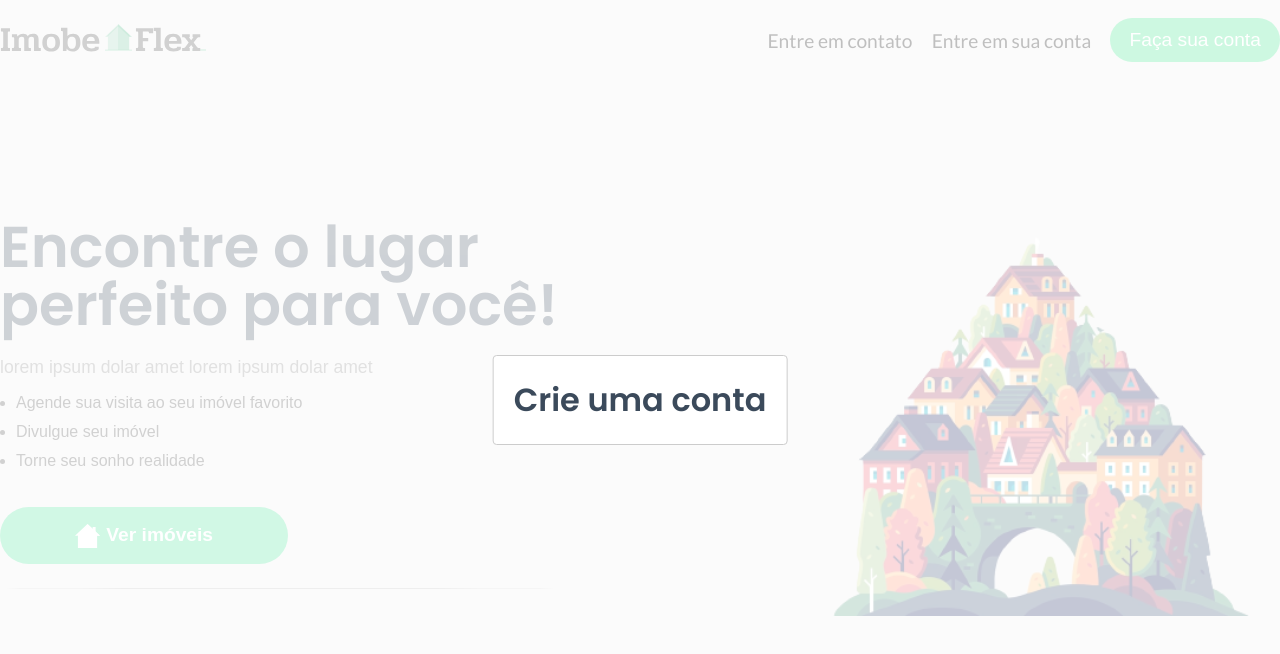
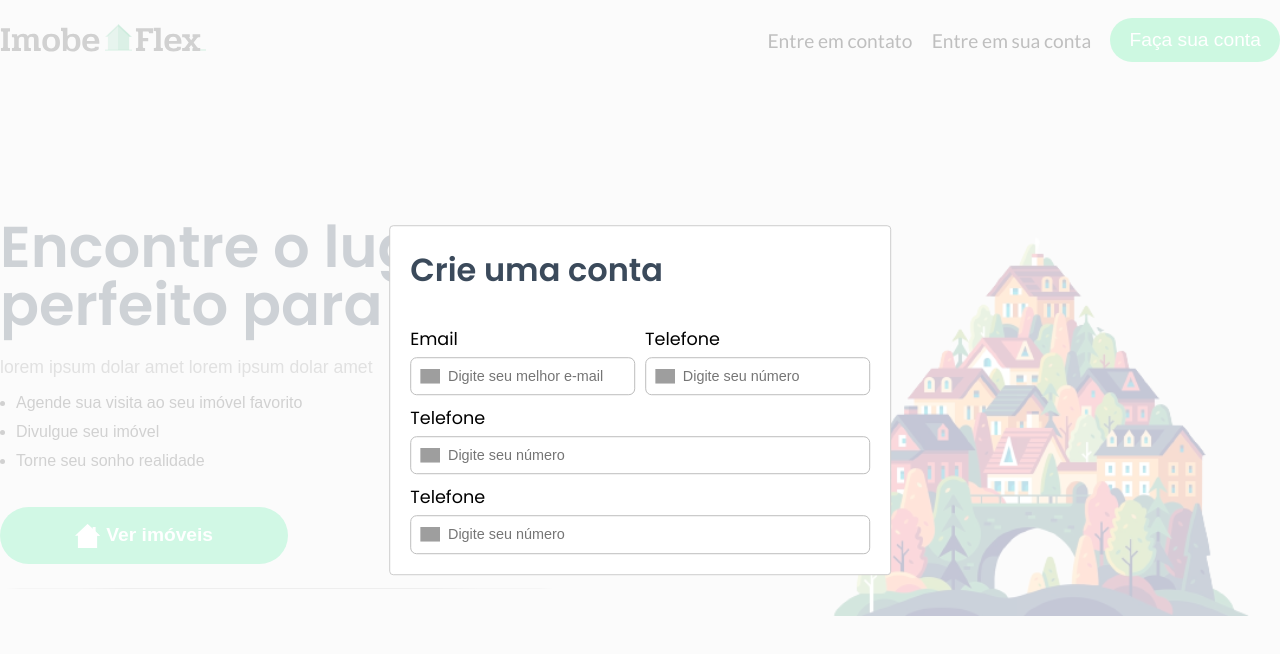
Before and after one commit to Imobiliaria-sprints/Imobe, a Next.js app in the folder frontend_imobe/: page / in a window 1280 px wide. Both pictures are taken after a click on the button "Faça sua conta". Shown: the top 654 px of the page. Built offline with nearby package versions, Linux system fonts and the light colour scheme; grey boxes are pictures that could not be loaded.

Commit message:
Use input component in react modal

```diff
--- a/frontend_imobe/src/pages/index.tsx
+++ b/frontend_imobe/src/pages/index.tsx
@@ -5,12 +5,13 @@ import { Header } from "../components/Header";
 import styles from "../styles/pages/home.module.scss";
 import Modal from "react-modal";
 import { useModal } from "../hooks/useModal";
+import { Input } from "../components/Input";
 
 if (typeof window !== "undefined") {
   Modal.setAppElement("body");
 }
 
-export default function Home() {
+export default function Home(props) {
   const { modalCustomStyles, isActive, handleModalOpen } = useModal();
 
   return (
@@ -50,10 +51,27 @@ export default function Home() {
         onRequestClose={handleModalOpen}
         contentLabel="Login Modal"
       >
-        <h1>Crie uma conta</h1>
-        <form>
-          <div></div>
-        </form>
+        <div className={styles.form_container}>
+          <h1>Crie uma conta</h1>
+          <form>
+            <Input
+              name="Email"
+              type="email"
+              placeholder="Digite seu melhor e-mail"
+            >
+              <img src="/icons/user.svg" alt="" />
+            </Input>
+            <Input name="Telefone" placeholder="Digite seu número">
+              <img src="/icons/user.svg" alt="" />
+            </Input>
+            <Input name="Telefone" placeholder="Digite seu número">
+              <img src="/icons/user.svg" alt="" />
+            </Input>
+            <Input name="Telefone" placeholder="Digite seu número">
+              <img src="/icons/user.svg" alt="" />
+            </Input>
+          </form>
+        </div>
       </Modal>
     </div>
   );
--- a/frontend_imobe/src/styles/pages/home.module.scss
+++ b/frontend_imobe/src/styles/pages/home.module.scss
@@ -84,3 +84,18 @@
     }
   }
 }
+
+.form_container {
+  > h1 {
+    margin-bottom: 2rem;
+  }
+  > form {
+    display: grid;
+    grid-template-columns: 1fr 1fr;
+    gap: 10px;
+
+    > div:not(:nth-child(-n + 2)) {
+      grid-column: 1 / 3;
+    }
+  }
+}
```
